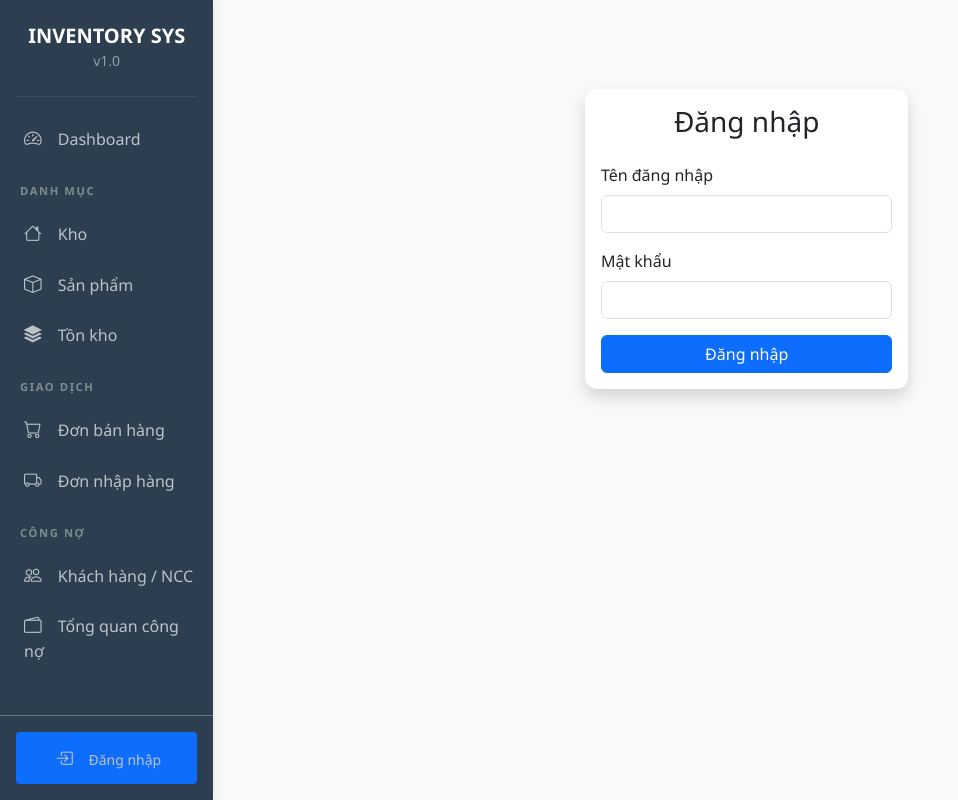
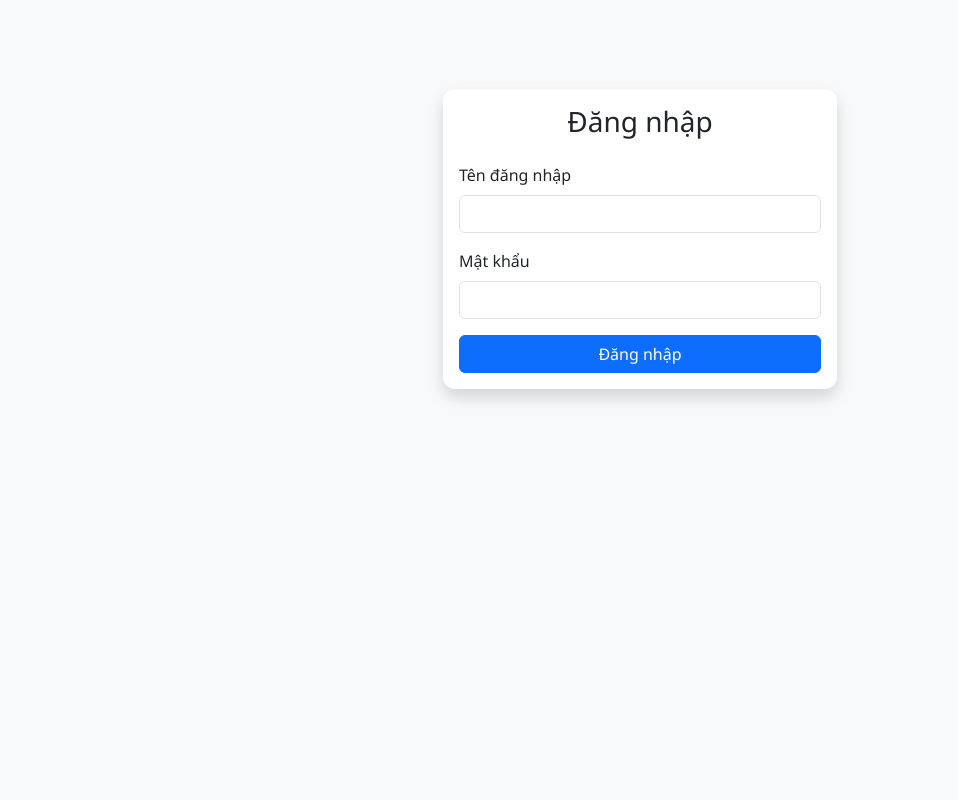
Before and after one commit to tinhduong/inventory_system, a Django app: a page that uses templates/base.html in a window 1280 px wide. Shown: the whole page, without its empty margins (0-958 px from the left). Run offline with Django 5.2, Linux system fonts and the light colour scheme.

Commit message:
UI: Hide system menu when user is not authenticated

```diff
--- a/templates/base.html
+++ b/templates/base.html
@@ -90,6 +90,7 @@
     </style>
 </head>
 <body>
+    {% if user.is_authenticated %}
     <!-- Mobile Navbar -->
     <nav class="navbar navbar-dark mobile-nav d-md-none sticky-top">
         <div class="container-fluid">
@@ -98,13 +99,15 @@
             </button>
             <a class="navbar-brand fw-bold" href="/">INVENTORY SYS</a>
             <div class="ms-auto text-white-50 small">
-                {% if user.is_authenticated %}{{ user.username }}{% endif %}
+                {{ user.username }}
             </div>
         </div>
     </nav>
+    {% endif %}
 
     <div class="container-fluid">
         <div class="row">
+            {% if user.is_authenticated %}
             <!-- Sidebar with Offcanvas -->
             <nav id="sidebarMenu" class="col-md-2 sidebar offcanvas-md offcanvas-start border-0" tabindex="-1" aria-labelledby="sidebarMenuLabel">
                 <div class="offcanvas-header d-md-none text-white border-bottom border-secondary">
@@ -160,7 +163,6 @@
                     </div>
 
                     <div class="mt-auto p-3 border-top border-secondary">
-                        {% if user.is_authenticated %}
                         <div class="px-2 mb-3 small">
                             <div class="text-info fw-bold">{{ user.username }}</div>
                             <div class="text-white-50">{{ user.get_role_display }}</div>
@@ -171,17 +173,13 @@
                                 <i class="bi bi-box-arrow-right"></i> Đăng xuất
                             </button>
                         </form>
-                        {% else %}
-                        <a href="{% url 'accounts:login' %}" class="btn btn-primary btn-sm w-100">
-                            <i class="bi bi-box-arrow-in-right"></i> Đăng nhập
-                        </a>
-                        {% endif %}
                     </div>
                 </div>
             </nav>
+            {% endif %}
 
             <!-- Main Content -->
-            <main class="col-md-10 ms-sm-auto px-md-4 content">
+            <main class="{% if user.is_authenticated %}col-md-10 ms-sm-auto px-md-4{% else %}col-12{% endif %} content">
                 {% if messages %}
                 <div class="mt-3">
                     {% for message in messages %}
```
